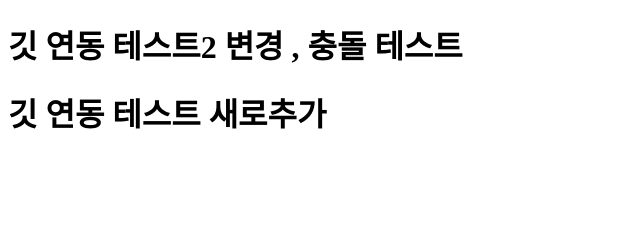
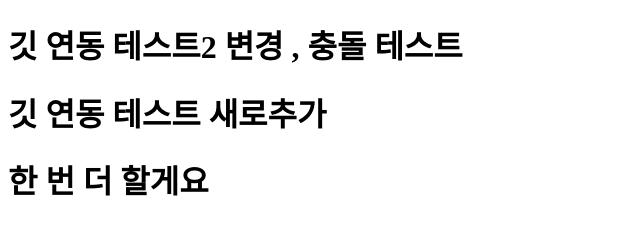
Before and after one commit to yoojiseong/HTML_WORK_Busanit501, a plain HTML site: page 5.html in a window 1280 px wide. Shown: the whole page, without its empty margins (0-640 px from the left). Drawn offline with Linux system fonts and the light colour scheme.

Commit message:
한 번 더

```diff
--- a/5.html
+++ b/5.html
@@ -8,5 +8,6 @@
 <body>
     <h1>깃 연동 테스트2 변경 , 충돌 테스트</h1>
     <h1>깃 연동 테스트 새로추가</h1>
+    <h1>한 번 더 할게요</h1>
 </body>
 </html>
```
